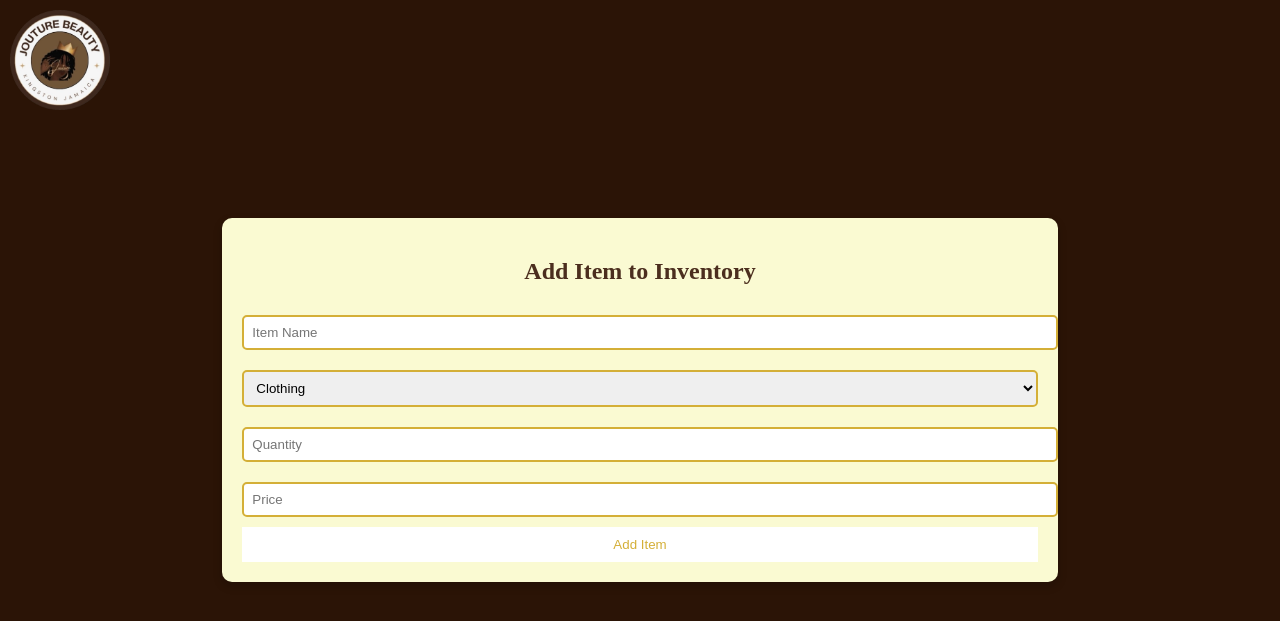
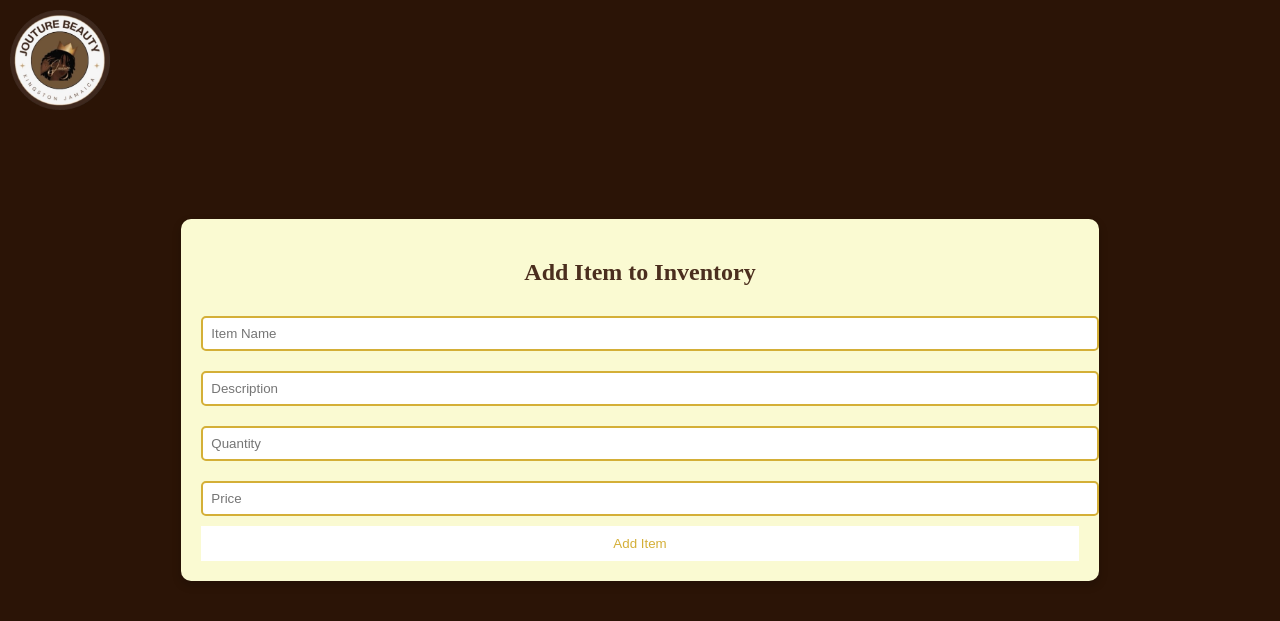
Before and after one commit to victoriawh/jouturebeauty-inventory, a PHP site: page /add_item.php in a window 1280 px wide. Shown: the top 621 px of the page. Run offline with PHP 8.4, Linux system fonts and the light colour scheme.

Commit message:
Add_Item Updated

```diff
--- a/public/add_item.php
+++ b/public/add_item.php
@@ -23,7 +23,7 @@ if ($_SERVER["REQUEST_METHOD"] == "POST") {
     // SQL query to insert data into inventory table
     $sql = "INSERT INTO inventory (item_name, category, quantity, price) VALUES (?, ?, ?, ?)";
     $stmt = $conn->prepare($sql);
-    $stmt->bind_param("ssii", $item_name, $category, $quantity, $price);
+    $stmt->bind_param("ssii", $name, $description, $quantity, $price);
 
     if ($stmt->execute()) {
         echo "<p class='success'>Item added successfully and updated in database!</p>";
@@ -109,11 +109,7 @@ if ($_SERVER["REQUEST_METHOD"] == "POST") {
         <h2>Add Item to Inventory</h2>
         <form method="POST">
             <input type="text" name="item_name" placeholder="Item Name" required>
-            <select name="category">
-                <option value="Clothing">Clothing</option>
-                <option value="Lip Products">Lip Products</option>
-                <option value="Makeup">Makeup</option>
-            </select>
+            <input name="Description" placeholder="Description" required>
             <input type="number" name="quantity" placeholder="Quantity" required>
             <input type="text" name="price" placeholder="Price" required>
             <button type="submit">Add Item</button>
```
